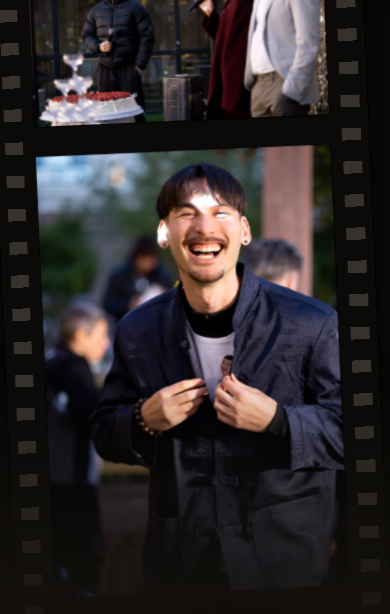
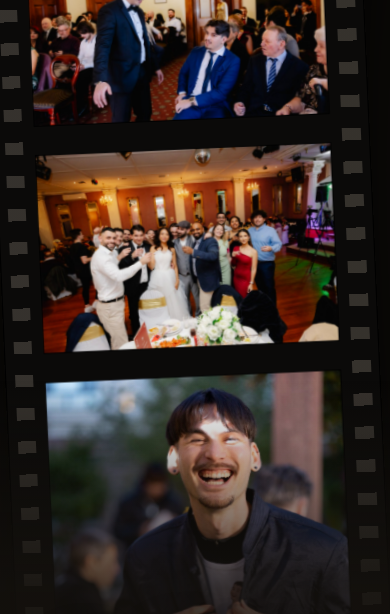
Before and after one commit to MalkinFalcon/Wedding-Photo-Picker, a plain HTML site: page docs/index.html in a window 390 px wide. Shown: the top 614 px of the page. Drawn offline with nearby package versions, Linux system fonts and the light colour scheme.

Commit message:
Landing mixes up to 10 of the guest's own photos with the showcase (20 total)
Co-Authored-By: Claude Fable 5.1 <noreply@anthropic.com>

```diff
--- a/docs/index.html
+++ b/docs/index.html
@@ -187,12 +187,13 @@ let FILES = '', showcase = [], guest = null, key = '';
 const sel = new Set();
 let lbIndex = 0;
 const CLIENT_ZIP_MAX = 400e6;      // browsers hold the zip in memory; above this, ask for batches
+const AMBIENT_TOTAL = 20, AMBIENT_GUEST_MAX = 10;   // landing shows <=10 of the guest's own, ours fill to 20
 
 (async function init(){
   const [cfg, sc] = await Promise.all([fetch('config.json').then(r => r.json()),
                                        fetch('showcase.json').then(r => r.json())]);
   FILES = cfg.files.replace(/\/$/, ''); showcase = sc;
-  buildReel(); buildDrift(); wire();
+  ambient(); wire();
   const fromHash = decodeURIComponent(location.hash.replace(/^#\/?(k=)?/, '')).trim().toLowerCase();
   const k = fromHash || (localStorage.getItem('key') || '');
   if (k && FILES) loadGuest(k, !!fromHash);
@@ -207,7 +208,7 @@ async function loadGuest(k, openNow){
     localStorage.setItem('key', k);
     history.replaceState(null, '', location.pathname);        // keep the code out of the address bar
     $('#cta').innerHTML = `Show my photos · <b>${esc(guest.name)}</b>`;
-    renderGallery();
+    renderGallery(); ambient();
     if (openNow) openGallery();
     return true;
   } catch (e) {
@@ -217,22 +218,32 @@ async function loadGuest(k, openNow){
 }
 
 /* ---------- mobile reel ---------- */
-function buildReel(){
+const shuffle = a => { a = a.slice(); for (let i = a.length - 1; i > 0; i--){ const j = Math.random() * (i + 1) | 0; [a[i], a[j]] = [a[j], a[i]]; } return a; };
+function ambientList(){
+  const mine = guest ? shuffle(guest.photos).slice(0, AMBIENT_GUEST_MAX).map(p => ({f: url('p', p), w: p.w, h: p.h})) : [];
+  const ours = shuffle(showcase).slice(0, Math.max(AMBIENT_TOTAL - AMBIENT_GUEST_MAX, AMBIENT_TOTAL - mine.length));
+  return shuffle([...mine, ...ours]);
+}
+function ambient(){ const list = ambientList(); buildReel(list); buildDrift(list); }
+
+function buildReel(list){
   const t = $('#track');
-  const frames = showcase.map(p => `<div class="frame"><img src="${p.f}" alt="" loading="lazy"></div>`).join('');
+  const frames = list.map(p => `<div class="frame"><img src="${p.f}" alt="" loading="lazy"></div>`).join('');
   t.innerHTML = frames + frames;
-  t.style.setProperty('--dur', (showcase.length * 7) + 's');
+  t.style.setProperty('--dur', (list.length * 7) + 's');
+  if (buildReel.wired) return; buildReel.wired = true;
   const reel = $('#reel'); let hold;
   reel.addEventListener('touchstart', () => { reel.classList.add('paused'); clearTimeout(hold); }, {passive:true});
   reel.addEventListener('touchend', () => { hold = setTimeout(() => reel.classList.remove('paused'), 1200); });
 }
 
 /* ---------- desktop drift ---------- */
-const cards = [];
-function buildDrift(){
-  const wrap = $('#drift'), W = innerWidth, H = innerHeight, n = showcase.length;
+let cards = [];
+function buildDrift(list){
+  const wrap = $('#drift'), W = innerWidth, H = innerHeight, n = list.length;
+  wrap.innerHTML = ''; cards = [];
   const base = Math.min(270, W / Math.max(5.6, Math.sqrt(n) * 1.9));   // more photos -> smaller cards
-  showcase.forEach((p, i) => {
+  list.forEach((p, i) => {
     const el = document.createElement('div'); el.className = 'card';
     const w = p.w >= p.h ? base * 1.15 : base * 0.82;
     el.style.width = w + 'px';
@@ -250,6 +261,7 @@ function buildDrift(){
     el.addEventListener('click', ctaClick);
     cards.push(c);
   });
+  if (buildDrift.running) return; buildDrift.running = true;
   let last = performance.now();
   (function tick(now){
     const dt = Math.min(.05, (now - last) / 1000); last = now;
```
Also changed, not shown: docs/config.json (line endings or trailing spaces).
